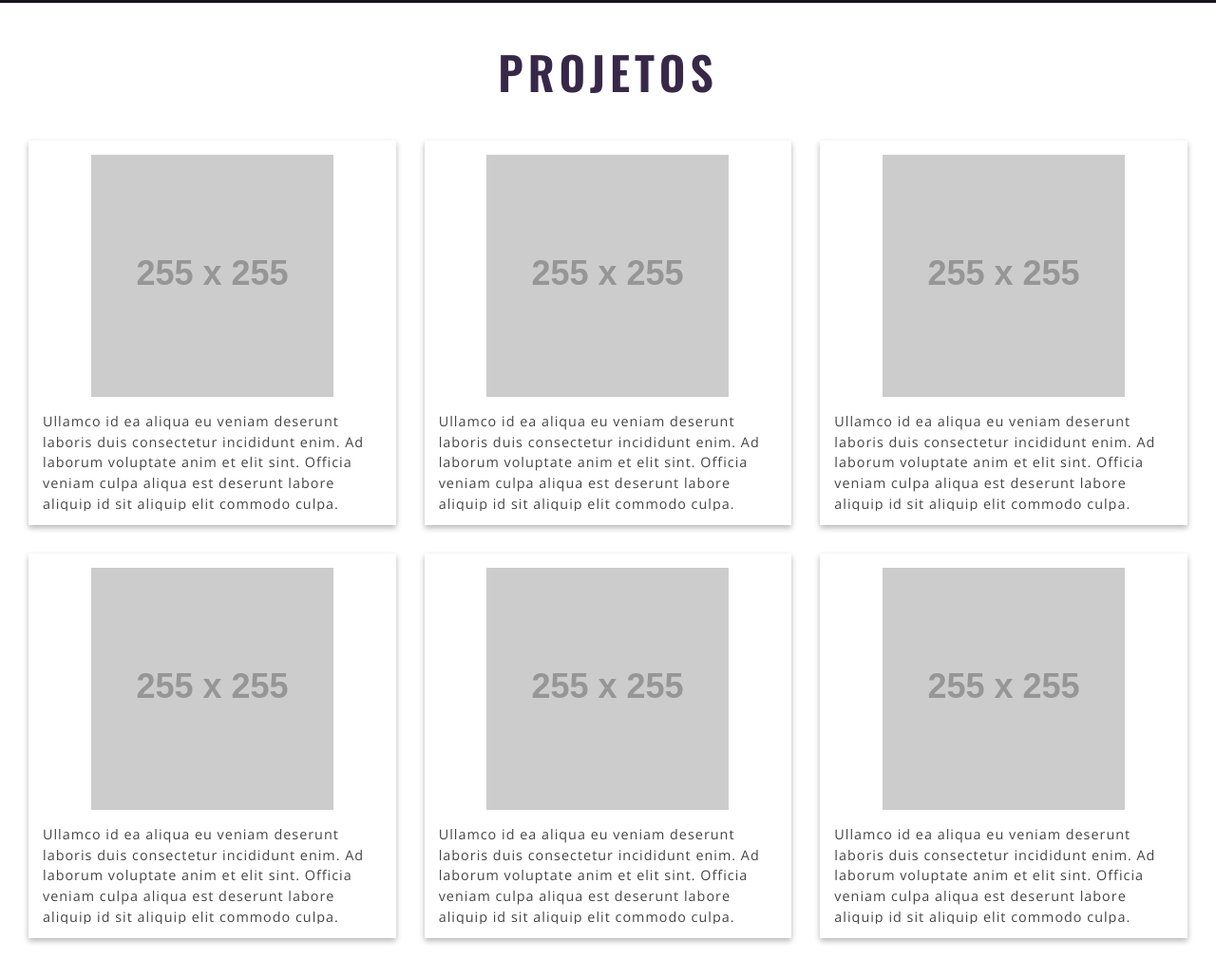
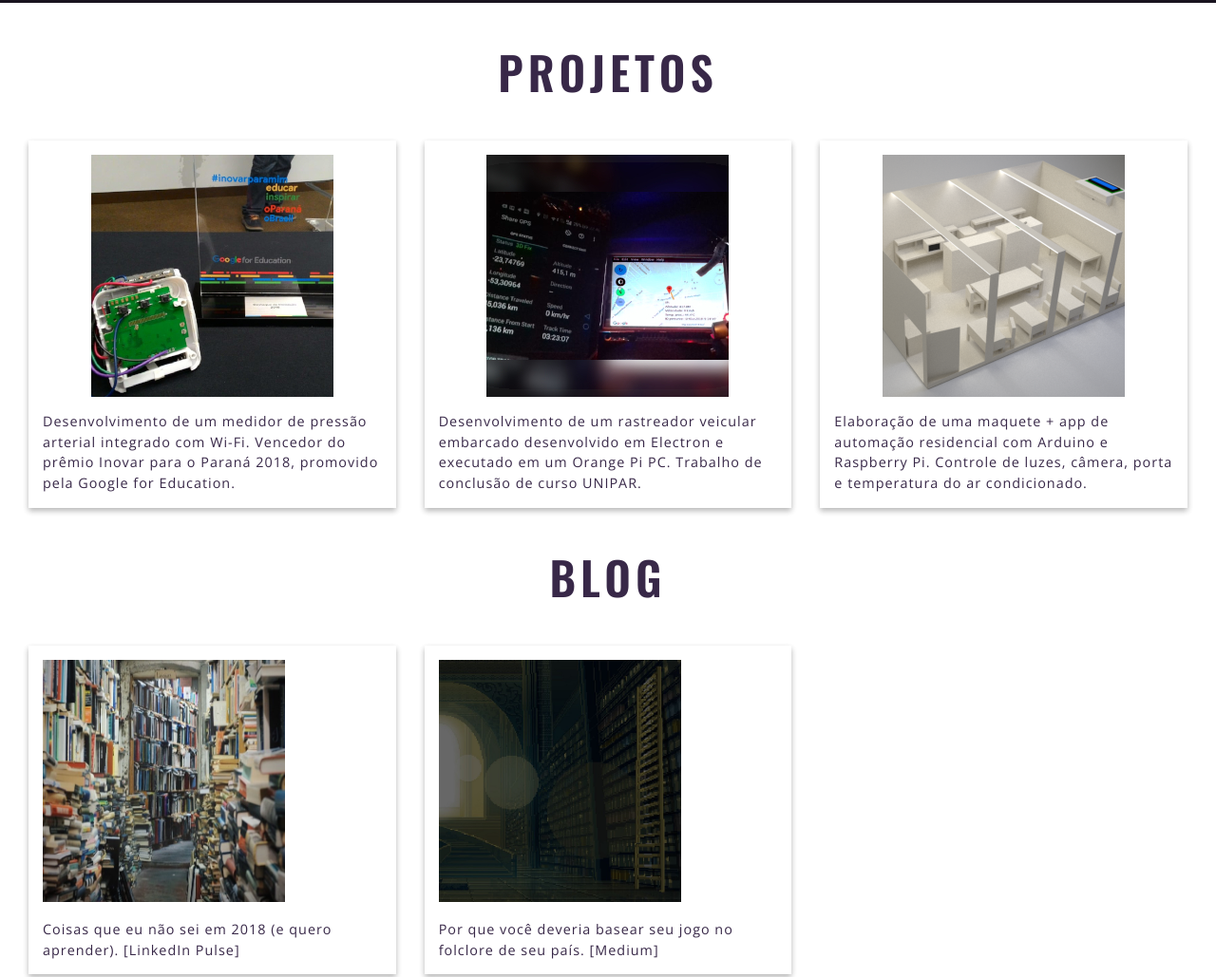
Before and after one commit to GusAntoniassi/gusantoniassi.github.io, a plain HTML site: page index.html in a window 1280 px wide. Shown: the part 397-1426 px from the top of the page at 95% size. Drawn offline with nearby package versions, Linux system fonts and the light colour scheme; placeholder pictures from the web are drawn by us.

Commit message:
Adicionar favicon e conteúdo no site

```diff
--- a/assets/css/base.scss
+++ b/assets/css/base.scss
@@ -2,6 +2,7 @@ body {
     font-size: 16px;
     font-family: 'Open Sans', 'Verdana', 'Arial', sans-serif;
     letter-spacing: 1px;
+    overflow-x: hidden;
 }
 
 h1, h2, h3, h4, h5 {
--- a/assets/css/components/footer-container.scss
+++ b/assets/css/components/footer-container.scss
@@ -12,7 +12,13 @@
         font-weight: 200;
         text-align: center;
         line-height: $height;
-        font-size: 1.5em;
-        letter-spacing: 3px;
+        font-size: 1em;
+        letter-spacing: 2px;
+
+
+        @include media-sm {
+            font-size: 1.5em;
+            letter-spacing: 3px;
+        }
     }
 }
--- a/assets/css/components/header-container.scss
+++ b/assets/css/components/header-container.scss
@@ -8,15 +8,25 @@
 
     > .title-name {
         position: absolute;
-        bottom: $spacing-unit * 2;
-        right: $spacing-unit * 2;
-        font-size: 4em;
+        bottom: $spacing-unit;
+        right: $spacing-unit;
+        font-size: 3em;
         line-height: 100%;
         font-weight: 200;
         letter-spacing: 5px;
+
+        @include media-sm {
+            font-size: 4em;
+            bottom: $spacing-unit * 2;
+            right: $spacing-unit * 2;
+        }
     }
 
     > .navigation-menu {
-        padding: $spacing-unit * 2;
+        padding: $spacing-unit;
+
+        @include media-sm {
+            padding: $spacing-unit * 2;
+        }
     }
 }
--- a/assets/css/components/section-block.scss
+++ b/assets/css/components/section-block.scss
@@ -1,5 +1,9 @@
 .section-block {
-    padding: 0 $spacing-unit * 2;
+    padding: 0 $spacing-unit;
+
+    @include media-sm {
+        padding: 0 $spacing-unit * 2;
+    }
 
     > .title {
         text-align: center;
--- a/index.html
+++ b/index.html
@@ -3,8 +3,14 @@
 <head>
     <meta charset="utf-8">
     <meta http-equiv="X-UA-Compatible" content="IE=edge">
-    <title>Gus Antoniassi</title>
+    <title>Gus Antoniassi | Portfólio</title>
     <meta name="viewport" content="width=device-width, initial-scale=1">
+
+    <link rel="icon" href="assets/favicon-16.png" sizes="16x16">
+<link rel="icon" href="assets/favicon-32.png" sizes="32x32">
+<link rel="icon" href="assets/favicon-48.png" sizes="48x48">
+<link rel="icon" href="assets/favicon-144.png" sizes="144x144">
+
     <link rel="stylesheet" type="text/css" media="screen" href="assets/style.min.css">
     <link href="https://fonts.googleapis.com/css?family=Open+Sans|Oswald:200,400,600" rel="stylesheet">
     <script src="assets/script.js"></script>
@@ -37,39 +43,27 @@
 
         <div class="card-list">
             <div class="card-item">
-                <img class="image" src="http://placehold.it/255x255" />
+                <img class="image" width="255" height="255" src="assets/img/medidor-thumb.jpeg" />
                 <div class="description">
-                    Ullamco id ea aliqua eu veniam deserunt laboris duis consectetur incididunt enim. Ad laborum voluptate anim et elit sint. Officia veniam culpa aliqua est deserunt labore aliquip id sit aliquip elit commodo culpa. Excepteur magna mollit consectetur sint voluptate anim elit. Aute laborum officia sint dolor aliqua amet pariatur fugiat est do nostrud culpa proident. Laboris consectetur labore ad quis sunt ut incididunt deserunt magna incididunt aliqua occaecat voluptate anim. Aliqua ad et laboris nisi labore id laborum tempor occaecat cupidatat enim occaecat.
+                    <a href="https://sites.google.com/edu.unipar.br/medidor-pressao-wifi" target="_blank">
+                        Desenvolvimento de um medidor de pressão arterial integrado com Wi-Fi. Vencedor do prêmio Inovar para o Paraná 2018, promovido pela Google for Education.
+                    </a>
                 </div>
             </div>
             <div class="card-item">
-                <img class="image" src="http://placehold.it/255x255" />
+                <img class="image" width="255" height="255" src="assets/img/rastreador-thumb.jpg" />
                 <div class="description">
-                    Ullamco id ea aliqua eu veniam deserunt laboris duis consectetur incididunt enim. Ad laborum voluptate anim et elit sint. Officia veniam culpa aliqua est deserunt labore aliquip id sit aliquip elit commodo culpa. Excepteur magna mollit consectetur sint voluptate anim elit. Aute laborum officia sint dolor aliqua amet pariatur fugiat est do nostrud culpa proident. Laboris consectetur labore ad quis sunt ut incididunt deserunt magna incididunt aliqua occaecat voluptate anim. Aliqua ad et laboris nisi labore id laborum tempor occaecat cupidatat enim occaecat.
+                    <a href="https://github.com/GusAntoniassi/rastreador-client-electron" target="_blank">
+                        Desenvolvimento de um rastreador veicular embarcado desenvolvido em Electron e executado em um Orange Pi PC. Trabalho de conclusão de curso UNIPAR.
+                    </a>
                 </div>
             </div>
             <div class="card-item">
-                <img class="image" src="http://placehold.it/255x255" />
+                <img class="image" width="255" height="255" src="assets/img/maquete-thumb.png" />
                 <div class="description">
-                    Ullamco id ea aliqua eu veniam deserunt laboris duis consectetur incididunt enim. Ad laborum voluptate anim et elit sint. Officia veniam culpa aliqua est deserunt labore aliquip id sit aliquip elit commodo culpa. Excepteur magna mollit consectetur sint voluptate anim elit. Aute laborum officia sint dolor aliqua amet pariatur fugiat est do nostrud culpa proident. Laboris consectetur labore ad quis sunt ut incididunt deserunt magna incididunt aliqua occaecat voluptate anim. Aliqua ad et laboris nisi labore id laborum tempor occaecat cupidatat enim occaecat.
-                </div>
-            </div>
-            <div class="card-item">
-                <img class="image" src="http://placehold.it/255x255" />
-                <div class="description">
-                    Ullamco id ea aliqua eu veniam deserunt laboris duis consectetur incididunt enim. Ad laborum voluptate anim et elit sint. Officia veniam culpa aliqua est deserunt labore aliquip id sit aliquip elit commodo culpa. Excepteur magna mollit consectetur sint voluptate anim elit. Aute laborum officia sint dolor aliqua amet pariatur fugiat est do nostrud culpa proident. Laboris consectetur labore ad quis sunt ut incididunt deserunt magna incididunt aliqua occaecat voluptate anim. Aliqua ad et laboris nisi labore id laborum tempor occaecat cupidatat enim occaecat.
-                </div>
-            </div>
-            <div class="card-item">
-                <img class="image" src="http://placehold.it/255x255" />
-                <div class="description">
-                    Ullamco id ea aliqua eu veniam deserunt laboris duis consectetur incididunt enim. Ad laborum voluptate anim et elit sint. Officia veniam culpa aliqua est deserunt labore aliquip id sit aliquip elit commodo culpa. Excepteur magna mollit consectetur sint voluptate anim elit. Aute laborum officia sint dolor aliqua amet pariatur fugiat est do nostrud culpa proident. Laboris consectetur labore ad quis sunt ut incididunt deserunt magna incididunt aliqua occaecat voluptate anim. Aliqua ad et laboris nisi labore id laborum tempor occaecat cupidatat enim occaecat.
-                </div>
-            </div>
-            <div class="card-item">
-                <img class="image" src="http://placehold.it/255x255" />
-                <div class="description">
-                    Ullamco id ea aliqua eu veniam deserunt laboris duis consectetur incididunt enim. Ad laborum voluptate anim et elit sint. Officia veniam culpa aliqua est deserunt labore aliquip id sit aliquip elit commodo culpa. Excepteur magna mollit consectetur sint voluptate anim elit. Aute laborum officia sint dolor aliqua amet pariatur fugiat est do nostrud culpa proident. Laboris consectetur labore ad quis sunt ut incididunt deserunt magna incididunt aliqua occaecat voluptate anim. Aliqua ad et laboris nisi labore id laborum tempor occaecat cupidatat enim occaecat.
+                    <a href="https://github.com/GusAntoniassi/maquete-cisi" target="_blank">
+                        Elaboração de uma maquete + app de automação residencial com Arduino e Raspberry Pi. Controle de luzes, câmera, porta e temperatura do ar condicionado.
+                    </a>
                 </div>
             </div>
         </div>
@@ -80,15 +74,23 @@
 
         <div class="card-list">
             <div class="card-item">
-                <img class="image" src="http://placehold.it/255x255" />
+                <a href="https://www.linkedin.com/pulse/coisas-que-eu-não-sei-em-2018-e-quero-aprender-gustavo-antoniassi/" target="_blank">
+                    <img class="image" width="255" height="255" src="assets/img/coisas-2018-thumb.jpeg" />
+                </a>
                 <div class="description">
-                    Ullamco id ea aliqua eu veniam deserunt laboris duis consectetur incididunt enim. Ad laborum voluptate anim et elit sint. Officia veniam culpa aliqua est deserunt labore aliquip id sit aliquip elit commodo culpa. Excepteur magna mollit consectetur sint voluptate anim elit. Aute laborum officia sint dolor aliqua amet pariatur fugiat est do nostrud culpa proident. Laboris consectetur labore ad quis sunt ut incididunt deserunt magna incididunt aliqua occaecat voluptate anim. Aliqua ad et laboris nisi labore id laborum tempor occaecat cupidatat enim occaecat.
+                    <a href="https://www.linkedin.com/pulse/coisas-que-eu-não-sei-em-2018-e-quero-aprender-gustavo-antoniassi/" target="_blank">
+                        Coisas que eu não sei em 2018 (e quero aprender). [LinkedIn Pulse]
+                    </a>
                 </div>
             </div>
             <div class="card-item">
-                <img class="image" src="http://placehold.it/255x255" />
+                <a href="https://medium.com/@GusAntoniassi/por-que-voc%C3%AA-deveria-basear-seu-jogo-no-folclore-de-seu-pa%C3%ADs-69e188b0f54c" target="_blank">
+                    <img class="image" width="255" height="255" src="assets/img/folclore-thumb.jpeg" />
+                </a>
                 <div class="description">
-                    Ullamco id ea aliqua eu veniam deserunt laboris duis consectetur incididunt enim. Ad laborum voluptate anim et elit sint. Officia veniam culpa aliqua est deserunt labore aliquip id sit aliquip elit commodo culpa. Excepteur magna mollit consectetur sint voluptate anim elit. Aute laborum officia sint dolor aliqua amet pariatur fugiat est do nostrud culpa proident. Laboris consectetur labore ad quis sunt ut incididunt deserunt magna incididunt aliqua occaecat voluptate anim. Aliqua ad et laboris nisi labore id laborum tempor occaecat cupidatat enim occaecat.
+                    <a href="https://medium.com/@GusAntoniassi/por-que-voc%C3%AA-deveria-basear-seu-jogo-no-folclore-de-seu-pa%C3%ADs-69e188b0f54c" target="_blank">
+                        Por que você deveria basear seu jogo no folclore de seu país. [Medium]
+                    </a>
                 </div>
             </div>
         </div>
```
Also changed, not shown: assets/favicon-144.png (added), assets/favicon-16.png (added), assets/favicon-32.png (added), assets/favicon-48.png (added), assets/img/coisas-2018-thumb.jpeg (added), assets/img/folclore-thumb.jpeg (added), assets/img/maquete-full.png (added), assets/img/maquete-thumb.png (added), assets/img/medidor-full.jpeg (added), assets/img/medidor-thumb.jpeg (added), assets/img/rastreador-full.jpg (added), assets/img/rastreador-thumb.jpg (added), assets/style.min.css.
